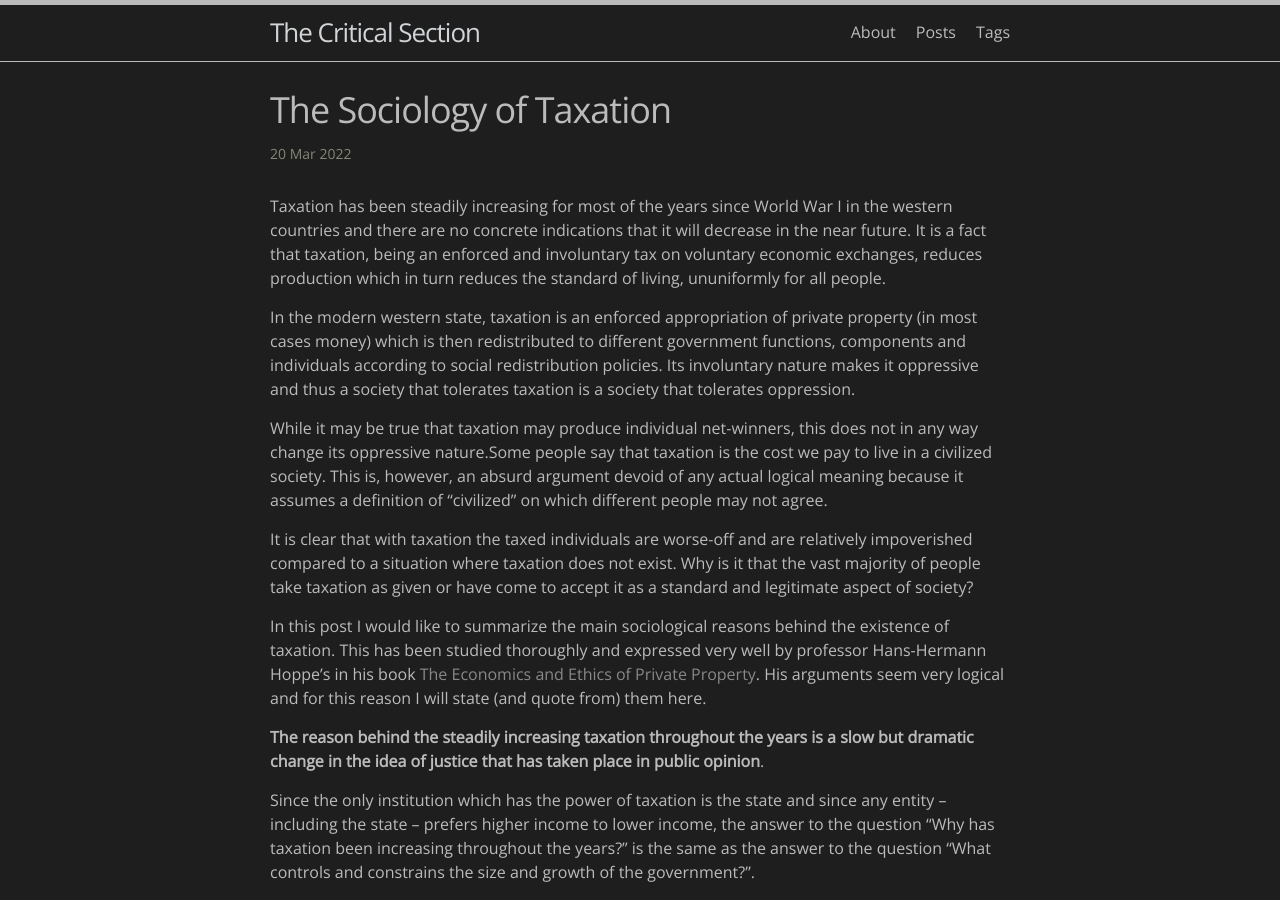
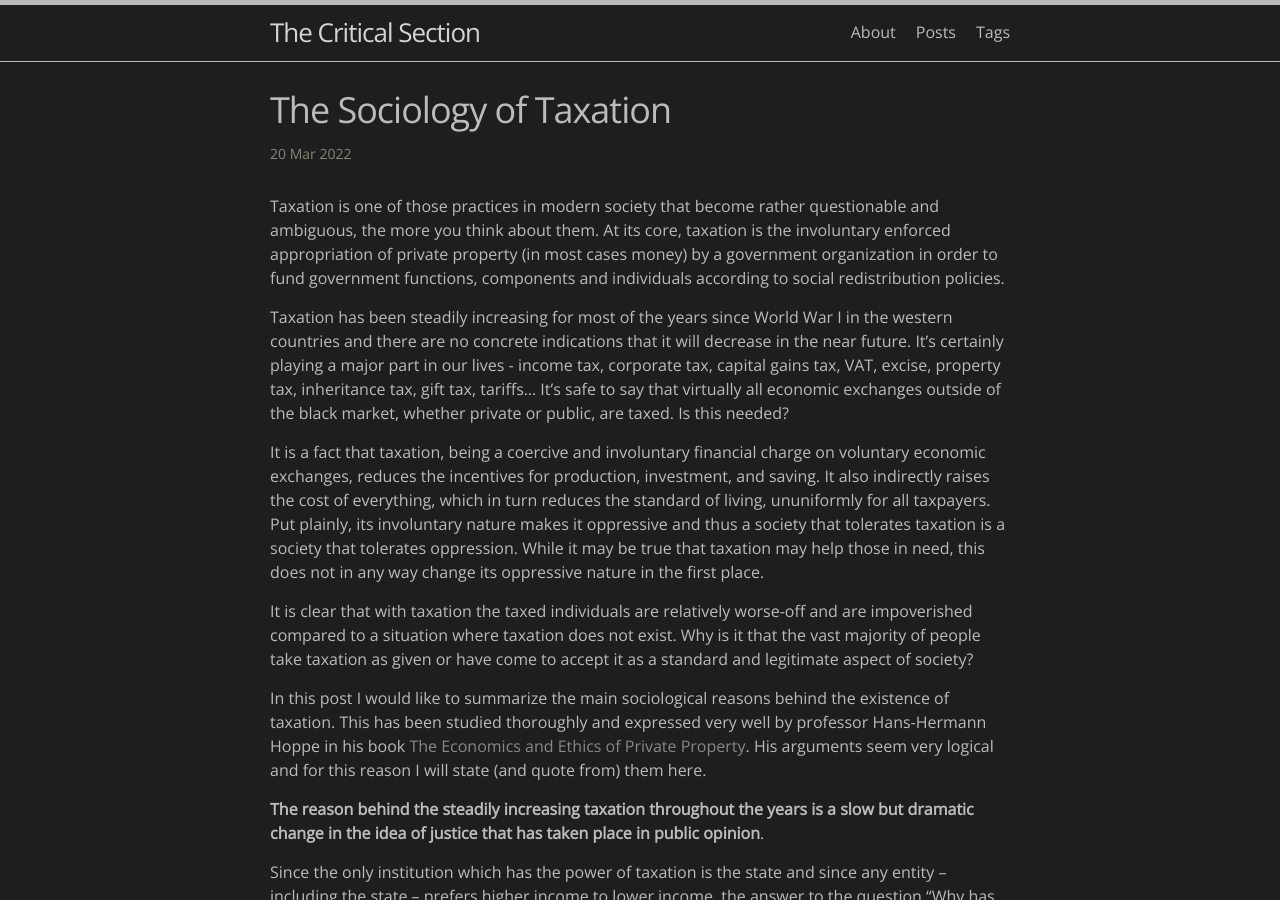
Before and after one commit to aceofgreens/aceofgreens.github.io, a Jekyll site: the page built from _posts/2022-03-20-the_sociology_of_taxation.md, in a window 1280 px wide and 900 px high. Built offline with Jekyll 4.4.1, drawn with Linux system fonts in a browser that asks for light colours.

Commit message:
Updates to one old post

```diff
--- a/_posts/2022-03-20-the_sociology_of_taxation.md
+++ b/_posts/2022-03-20-the_sociology_of_taxation.md
@@ -5,15 +5,15 @@ date: 2022-03-20 16:00:00 +0200
 tags: [econ, ultra-rationalism]
 ---
 
-Taxation has been steadily increasing for most of the years since World War I in the western countries and there are no concrete indications that it will decrease in the near future. It is a fact that taxation, being an enforced and involuntary tax on voluntary economic exchanges, reduces production which in turn reduces the standard of living, ununiformly for all people.
+Taxation is one of those practices in modern society that become rather questionable and ambiguous, the more you think about them. At its core, taxation is the involuntary enforced appropriation of private property (in most cases money) by a government organization in order to fund government functions, components and individuals according to social redistribution policies.
 
-In the modern western state, taxation is an enforced appropriation of private property (in most cases money) which is then redistributed to different government functions, components and individuals according to social redistribution policies. Its involuntary nature makes it oppressive and thus a society that tolerates taxation is a society that tolerates oppression.
+Taxation has been steadily increasing for most of the years since World War I in the western countries and there are no concrete indications that it will decrease in the near future. It's certainly playing a major part in our lives - income tax, corporate tax, capital gains tax, VAT, excise, property tax, inheritance tax, gift tax, tariffs... It's safe to say that virtually all economic exchanges outside of the black market, whether private or public, are taxed. Is this needed?
 
-While it may be true that taxation may produce individual net-winners, this does not in any way change its oppressive nature.Some people say that taxation is the cost we pay to live in a civilized society. This is, however, an absurd argument devoid of any actual logical meaning because it assumes a definition of “civilized” on which different people may not agree.
+It is a fact that taxation, being a coercive and involuntary financial charge on voluntary economic exchanges, reduces the incentives for production, investment, and saving. It also indirectly raises the cost of everything, which in turn reduces the standard of living, ununiformly for all taxpayers. Put plainly, its involuntary nature makes it oppressive and thus a society that tolerates taxation is a society that tolerates oppression. While it may be true that taxation may help those in need, this does not in any way change its oppressive nature in the first place.
 
-It is clear that with taxation the taxed individuals are worse-off and are relatively impoverished compared to a situation where taxation does not exist. Why is it that the vast majority of people take taxation as given or have come to accept it as a standard and legitimate aspect of society?
+It is clear that with taxation the taxed individuals are relatively worse-off and are impoverished compared to a situation where taxation does not exist. Why is it that the vast majority of people take taxation as given or have come to accept it as a standard and legitimate aspect of society?
 
-In this post I would like to summarize the main sociological reasons behind the existence of taxation. This has been studied thoroughly and expressed very well by professor Hans-Hermann Hoppe’s in his book [The Economics and Ethics of Private Property](https://www.amazon.com/Economics-Ethics-Private-Property-Philosophy-ebook/dp/B003ZK54TE/ref=sr_1_1?keywords=the+economics+and+ethics+of+private+property&qid=1651426373&sprefix=the+economics+and+ethi%2Caps%2C180&sr=8-1). His arguments seem very logical and for this reason I will state (and quote from) them here.
+In this post I would like to summarize the main sociological reasons behind the existence of taxation. This has been studied thoroughly and expressed very well by professor Hans-Hermann Hoppe in his book [The Economics and Ethics of Private Property](https://www.amazon.com/Economics-Ethics-Private-Property-Philosophy-ebook/dp/B003ZK54TE/ref=sr_1_1?keywords=the+economics+and+ethics+of+private+property&qid=1651426373&sprefix=the+economics+and+ethi%2Caps%2C180&sr=8-1). His arguments seem very logical and for this reason I will state (and quote from) them here.
 
 **The reason behind the steadily increasing taxation throughout the years is a slow but dramatic change in the idea of justice that has taken place in public opinion**.
 
```
